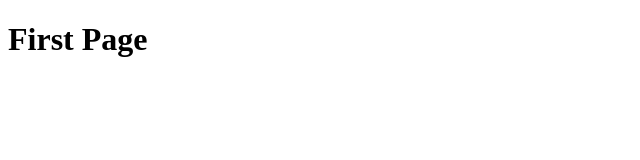
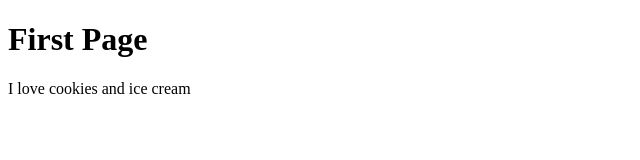
Before and after one commit to Angelxoxo757/git-course, a plain HTML site: page index.html in a window 1280 px wide. Shown: the whole page, without its empty margins (0-640 px from the left). Drawn offline with Linux system fonts and the light colour scheme.

Commit message:
Changed the index.html file

```diff
--- a/index.html
+++ b/index.html
@@ -8,5 +8,6 @@
   </head>
   <body>
     <h1>First Page</h1>
+    <p>I love cookies and ice cream</p>
   </body>
 </html>
```
